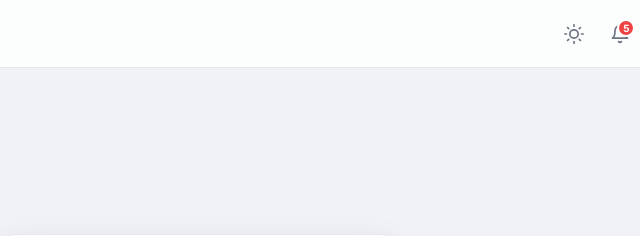
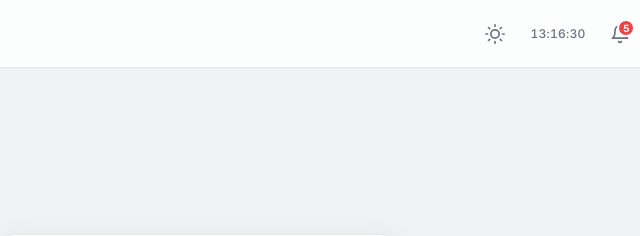
Before and after one commit to Mehdi-dev-sudo/vanilla-saas-dashboard, a plain HTML site: page index.html in a window 1280 px wide. Shown: the top 236 px of the page, 442-1082 px from the left. Drawn offline with Linux system fonts and the light colour scheme.

Commit message:
feat: add live clock display in header with 1s interval

```diff
--- a/css/main.css
+++ b/css/main.css
@@ -336,6 +336,8 @@ img { max-width: 100%; display: block; }
 }
 
 .header__right { display: flex; align-items: center; gap: var(--space-sm); }
+
+.header__clock { font-size: var(--font-sm); font-weight: 500; color: var(--text-secondary); letter-spacing: 0.02em; padding: 0 var(--space-sm); font-variant-numeric: tabular-nums; white-space: nowrap; }
 
 .header__icon-btn {
   display: flex; align-items: center; justify-content: center;
--- a/index.html
+++ b/index.html
@@ -100,6 +100,7 @@
             <svg class="theme-icon-sun" width="20" height="20" viewBox="0 0 24 24" fill="none" stroke="currentColor" stroke-width="2" stroke-linecap="round" stroke-linejoin="round" aria-hidden="true"><circle cx="12" cy="12" r="5"/><line x1="12" y1="1" x2="12" y2="3"/><line x1="12" y1="21" x2="12" y2="23"/><line x1="4.22" y1="4.22" x2="5.64" y2="5.64"/><line x1="18.36" y1="18.36" x2="19.78" y2="19.78"/><line x1="1" y1="12" x2="3" y2="12"/><line x1="21" y1="12" x2="23" y2="12"/><line x1="4.22" y1="19.78" x2="5.64" y2="18.36"/><line x1="18.36" y1="5.64" x2="19.78" y2="4.22"/></svg>
             <svg class="theme-icon-moon" width="20" height="20" viewBox="0 0 24 24" fill="none" stroke="currentColor" stroke-width="2" stroke-linecap="round" stroke-linejoin="round" aria-hidden="true"><path d="M21 12.79A9 9 0 1 1 11.21 3 7 7 0 0 0 21 12.79z"/></svg>
           </button>
+          <div class="header__clock" id="headerClock" aria-label="Current time"></div>
           <button class="header__icon-btn header__notif" id="notifBtn" aria-label="Notifications">
             <svg width="20" height="20" viewBox="0 0 24 24" fill="none" stroke="currentColor" stroke-width="2" stroke-linecap="round" stroke-linejoin="round" aria-hidden="true"><path d="M18 8A6 6 0 0 0 6 8c0 7-3 9-3 9h18s-3-2-3-9"/><path d="M13.73 21a2 2 0 0 1-3.46 0"/></svg>
             <span class="header__notif-badge" id="notifBadge">5</span>
--- a/js/app.js
+++ b/js/app.js
@@ -17,6 +17,7 @@
     CommandPalette.init();
     ContextMenuManager.init();
 
+    initClock();
     setupGlobalSearch();
     setupNotifications();
     setupKeyboardNavigation();
@@ -24,6 +25,18 @@
     window.addEventListener('resize', Utils.debounce(function () {
       ChartEngine.resize();
     }, 250));
+  }
+
+  function initClock() {
+    var clockEl = document.getElementById('headerClock');
+    if (!clockEl) return;
+    function updateClock() {
+      var now = new Date();
+      var opts = { hour: '2-digit', minute: '2-digit', second: '2-digit', hour12: false };
+      clockEl.textContent = now.toLocaleTimeString('en-US', opts);
+    }
+    updateClock();
+    setInterval(updateClock, 1000);
   }
 
   function setupGlobalSearch() {
```
